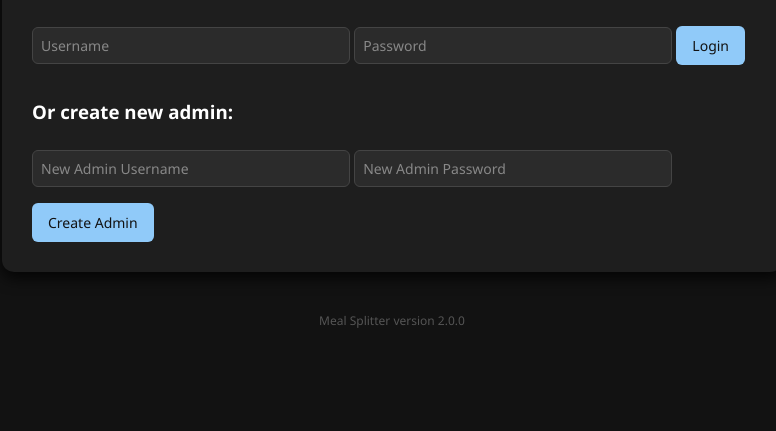
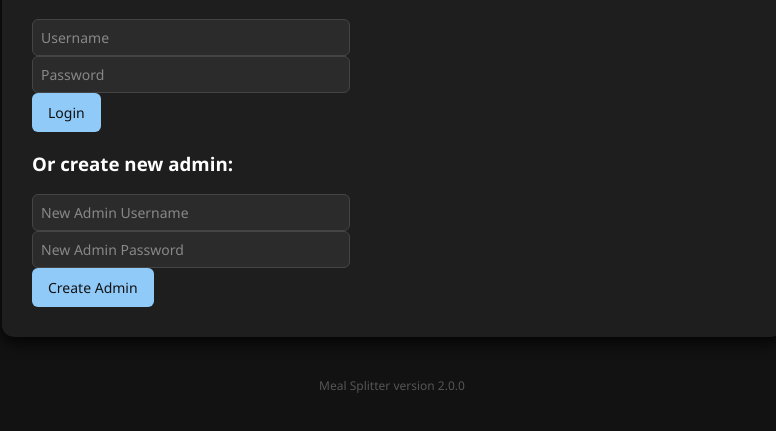
Before and after one commit to noahtollysmells/RMSoftware, a plain HTML site: page index.html in a window 1280 px wide. Shown: the part 137-568 px from the top of the page, without its empty margins (248-1024 px from the left). Drawn offline with Linux system fonts and the light colour scheme.

Commit message:
Update style.css

```diff
--- a/style.css
+++ b/style.css
@@ -34,8 +34,10 @@ input::placeholder {
 #loginPage input {
   max-width: 300px;
   width: 100%;
-  display: inline-block;
+  margin: 0;
+  display: block;
 }
+
 button {
   background-color: #90caf9;
   color: #121212;
```
